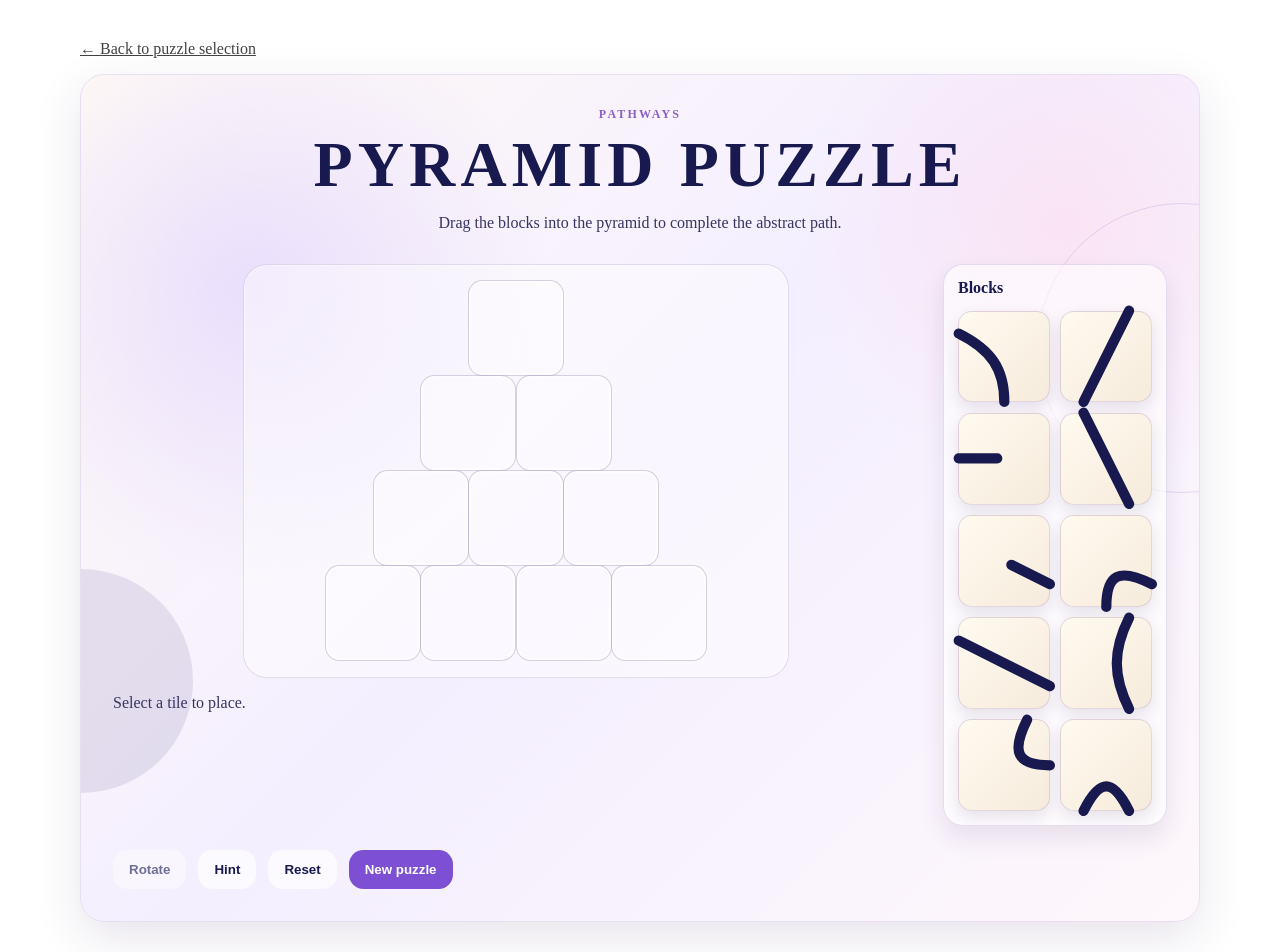
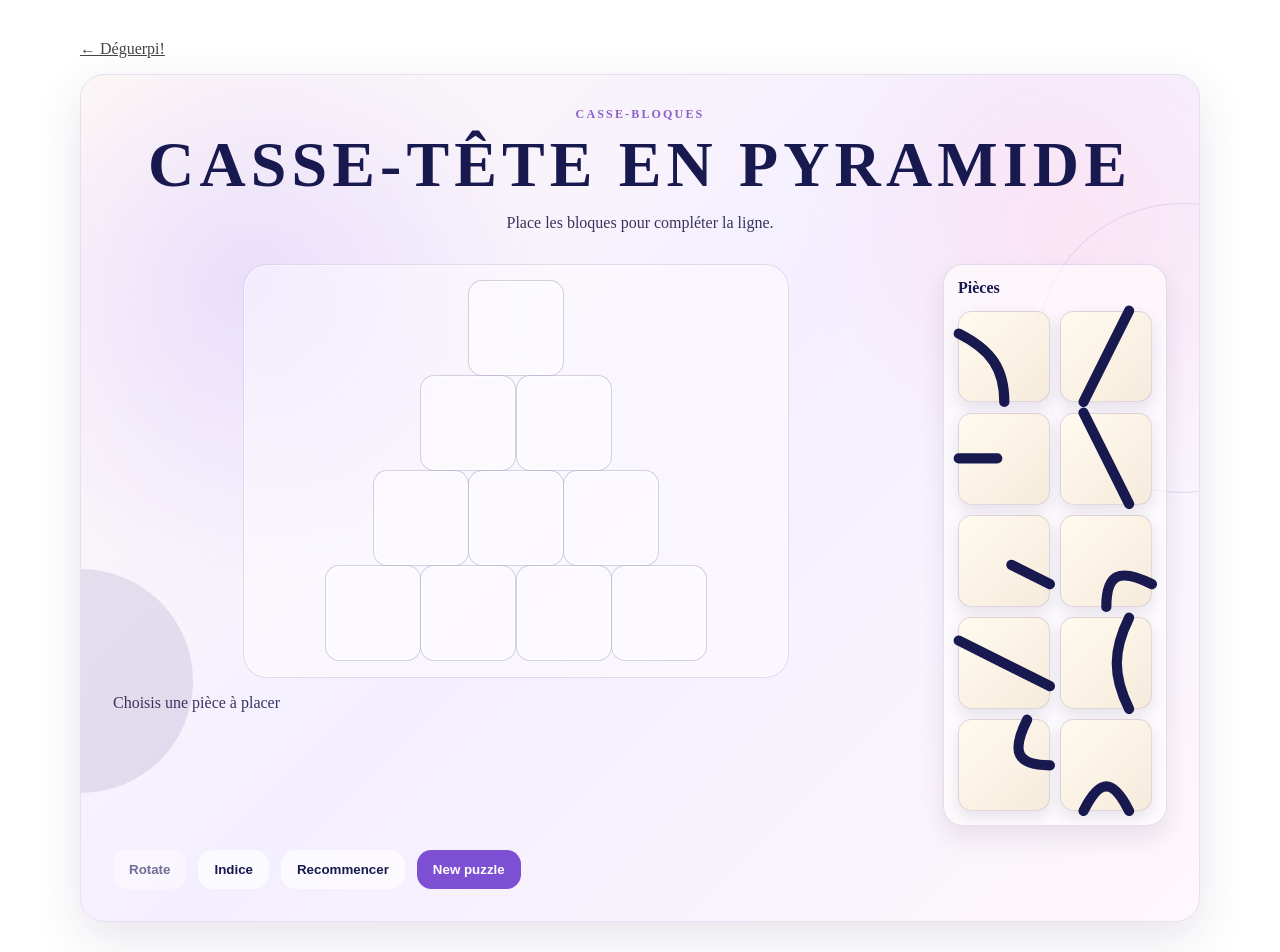
Before and after one commit to madmoune/epoque, an Angular app: page /jigsaw-blocks in a window 1280 px wide. Shown: the top 952 px of the page. Built offline with nearby package versions, Linux system fonts and the light colour scheme.

Commit message:
Make jigsaw-grid solved with any solution and fix some texts.

```diff
--- a/src/app/puzzles/anagrams/anagram.page.html
+++ b/src/app/puzzles/anagrams/anagram.page.html
@@ -24,7 +24,7 @@
         <div class="hint">
             <button type="button" class="secondary-button" (click)="showNextHintLetter()"
                 [disabled]="isCorrect() || hintLetterCount() >= word.answer.length">
-                Hint
+                Indice
             </button>
 
             @if (revealedHint()) {
--- a/src/app/puzzles/cryptograms/cryptogram.page.html
+++ b/src/app/puzzles/cryptograms/cryptogram.page.html
@@ -40,10 +40,10 @@
             }
         </div>
         <button type="button" class="secondary-button" (click)="showHint()" [disabled]="isCorrect()">
-            Hint
+            Indice
         </button>
         <button type="button" class="secondary-button" (click)="clearGuesses()" [disabled]="isCorrect()">
-            Clear all
+            Vider les champs
         </button>
         @if (!isCorrect()) {
         <div class="actions">
--- a/src/app/puzzles/jigsaw-blocks/jigsaw-blocks.page.html
+++ b/src/app/puzzles/jigsaw-blocks/jigsaw-blocks.page.html
@@ -1,12 +1,12 @@
 <main class="page">
-    <a routerLink="/" class="back-link">← Back to puzzle selection</a>
+    <a routerLink="/" class="back-link">← Déguerpi!</a>
 
     <section class="card">
         <header class="header">
-            <p class="eyebrow">Pathways</p>
-            <h1>Pyramid puzzle</h1>
+            <p class="eyebrow">Casse-bloques</p>
+            <h1>Casse-tête en pyramide</h1>
             <p class="instructions">
-                Drag the blocks into the pyramid to complete the abstract path.
+                Place les bloques pour compléter la ligne.
             </p>
         </header>
 
@@ -48,17 +48,17 @@
 
                 @if (selectedTile(); as tile) {
                 <p class="selected-info">
-                    Selected: <strong>{{ tile.name }}</strong>
+                    Sélectionné: <strong>{{ tile.name }}</strong>
                 </p>
                 } @else {
                 <p class="selected-info">
-                    Select a tile to place.
+                    Choisis une pièce à placer
                 </p>
                 }
             </div>
 
             <aside class="tile-tray" aria-label="Available pathway tiles">
-                <h2>Blocks</h2>
+                <h2>Pièces</h2>
 
                 <div class="tile-list">
                     @for (tile of unplacedTiles(); track tile.id) {
@@ -85,11 +85,11 @@
 
             <button type="button" class="secondary-button" (click)="placeHintTile()"
                 [disabled]="isSolved() || unplacedTiles().length === 0">
-                Hint
+                Indice
             </button>
 
             <button type="button" class="secondary-button" (click)="resetPuzzle()">
-                Reset
+                Recommencer
             </button>
 
             <button type="button" (click)="newPuzzle()">
--- a/src/app/puzzles/jigsaw-grid/jigsaw-grid.page.html
+++ b/src/app/puzzles/jigsaw-grid/jigsaw-grid.page.html
@@ -1,14 +1,12 @@
 <main class="page">
-    <a routerLink="/" class="back-link">← Back to puzzle selection</a>
+    <a routerLink="/" class="back-link">← Retour vers le futur de l'époque</a>
 
     <section class="card">
-        <p class="eyebrow">Jigsaw Grid</p>
-        <h1>Fit the pieces</h1>
+        <p class="eyebrow">Casse-Grille</p>
+        <h1>Place les pièces</h1>
 
         <p class="instructions">
-            Drag a piece onto the board. Right-click to rotate on desktop.
-            On mobile, use the Rotate button before dragging.
-            Blocked cells cannot be covered.
+            Placer les pièces pour compléter la grille.
         </p>
 
         <div class="game-layout">
@@ -62,13 +60,13 @@
                 </div>
                 } @else {
                 <div class="selected-info">
-                    Select a piece to place.
+                    Choisis une pièce
                 </div>
                 }
             </div>
 
             <aside class="piece-tray" aria-label="Pieces to place">
-                <h2>Pieces to place</h2>
+                <h2>Pièces à placer</h2>
 
                 <div class="piece-list">
                     @for (piece of unplacedPieces(); track piece.id) {
@@ -97,12 +95,12 @@
         <div class="actions">
             <button type="button" class="secondary-button" (click)="rotateSelectedPiece()"
                 [disabled]="!selectedPiece()">
-                Rotate
+                Pivoter
             </button>
 
             <button type="button" class="secondary-button" (click)="placeHintPiece()"
                 [disabled]="isSolved() || unplacedPieces().length === 0">
-                Hint
+                Indice
             </button>
 
             <button type="button" class="secondary-button" (click)="resetPuzzle()">
@@ -110,13 +108,13 @@
             </button>
 
             <button type="button" (click)="newPuzzle()">
-                New puzzle
+                Nouvelle grille
             </button>
         </div>
 
         @if (isSolved()) {
         <p class="success" role="status">
-            Correct! The grid is complete.
+            Incroyable!
         </p>
         }
     </section>
--- a/src/app/puzzles/jigsaw-grid/jigsaw-grid.page.ts
+++ b/src/app/puzzles/jigsaw-grid/jigsaw-grid.page.ts
@@ -136,13 +136,49 @@ export class JigsawGridPage {
     });
 
     protected readonly isSolved = computed(() => {
+        const puzzle = this.puzzle();
+
         if (this.unplacedPieces().length > 0) {
             return false;
         }
 
-        return this.placedPieces().every((placedPiece) =>
-            this.isPlacedPieceInSolutionPosition(placedPiece),
-        );
+        const fillableCellCount =
+            puzzle.size * puzzle.size - puzzle.blockedCells.length;
+
+        const occupiedCellKeys = new Set<string>();
+
+        for (const placedPiece of this.placedPieces()) {
+            const piece = this.getPieceById(placedPiece.pieceId);
+
+            if (!piece) {
+                return false;
+            }
+
+            const absoluteCells = this.jigsawGridService.getAbsoluteCells(
+                piece,
+                placedPiece,
+            );
+
+            for (const cell of absoluteCells) {
+                if (!this.isInsideBoard(cell)) {
+                    return false;
+                }
+
+                if (this.isBlockedCell(cell)) {
+                    return false;
+                }
+
+                const cellKey = this.jigsawGridService.cellKey(cell);
+
+                if (occupiedCellKeys.has(cellKey)) {
+                    return false;
+                }
+
+                occupiedCellKeys.add(cellKey);
+            }
+        }
+
+        return occupiedCellKeys.size === fillableCellCount;
     });
 
     @HostListener('document:pointermove', ['$event'])
@@ -706,24 +742,6 @@ export class JigsawGridPage {
         );
     }
 
-    private isPlacedPieceInSolutionPosition(
-        placedPiece: PlacedJigsawPiece,
-    ): boolean {
-        const solutionPlacement = this.puzzle().solution.find(
-            (solution) => solution.pieceId === placedPiece.pieceId,
-        );
-
-        if (!solutionPlacement) {
-            return false;
-        }
-
-        return (
-            solutionPlacement.anchor.row === placedPiece.anchor.row &&
-            solutionPlacement.anchor.column === placedPiece.anchor.column &&
-            solutionPlacement.rotation === placedPiece.rotation
-        );
-    }
-
     private createRandomPieceRotations(pieces: JigsawPiece[]): PieceRotationMap {
         return Object.fromEntries(
             pieces.map((piece) => [piece.id, this.getRandomRotation()]),
--- a/src/app/puzzles/sequences/sequences.page.html
+++ b/src/app/puzzles/sequences/sequences.page.html
@@ -1,9 +1,9 @@
 <main class="page">
-    <a routerLink="/" class="back-link">← Back to puzzle selection</a>
+    <a routerLink="/" class="back-link">← Le menu par ici</a>
 
     <section class="card">
-        <p class="eyebrow">Sequences</p>
-        <h1>Find the number</h1>
+        <p class="eyebrow">Séquences</p>
+        <h1>Trouve le bon nombre</h1>
 
         <section class="puzzle-area">
             <div class="number-sequence" aria-label="Math sequence">
@@ -19,7 +19,7 @@
             </div>
 
             <label class="answer-label" for="math-answer">
-                Your answer
+                Ta réponse
             </label>
 
             <input id="math-answer" type="number" inputmode="numeric" [value]="mathAnswer()"
@@ -28,14 +28,14 @@
             <div class="actions">
                 <button type="button" class="secondary-button" (click)="showHint()">
                     @if (hintCount() === 0) {
-                    Hint
+                    Indice
                     } @else {
-                    Show answer
+                    Montrer la réponse
                     }
                 </button>
 
                 <button type="button" class="secondary-button" (click)="nextPuzzle()">
-                    Next puzzle
+                    Prochaine séquence
                 </button>
             </div>
 
@@ -54,13 +54,13 @@
 
             @if (isCorrect()) {
             <p class="success" role="status">
-                Correct!
+                Correcte!
             </p>
             }
 
             @if (isIncorrect()) {
             <p class="error" role="status">
-                Not quite. Try again.
+                Ben non c'pas ça.
             </p>
             }
         </section>
```
